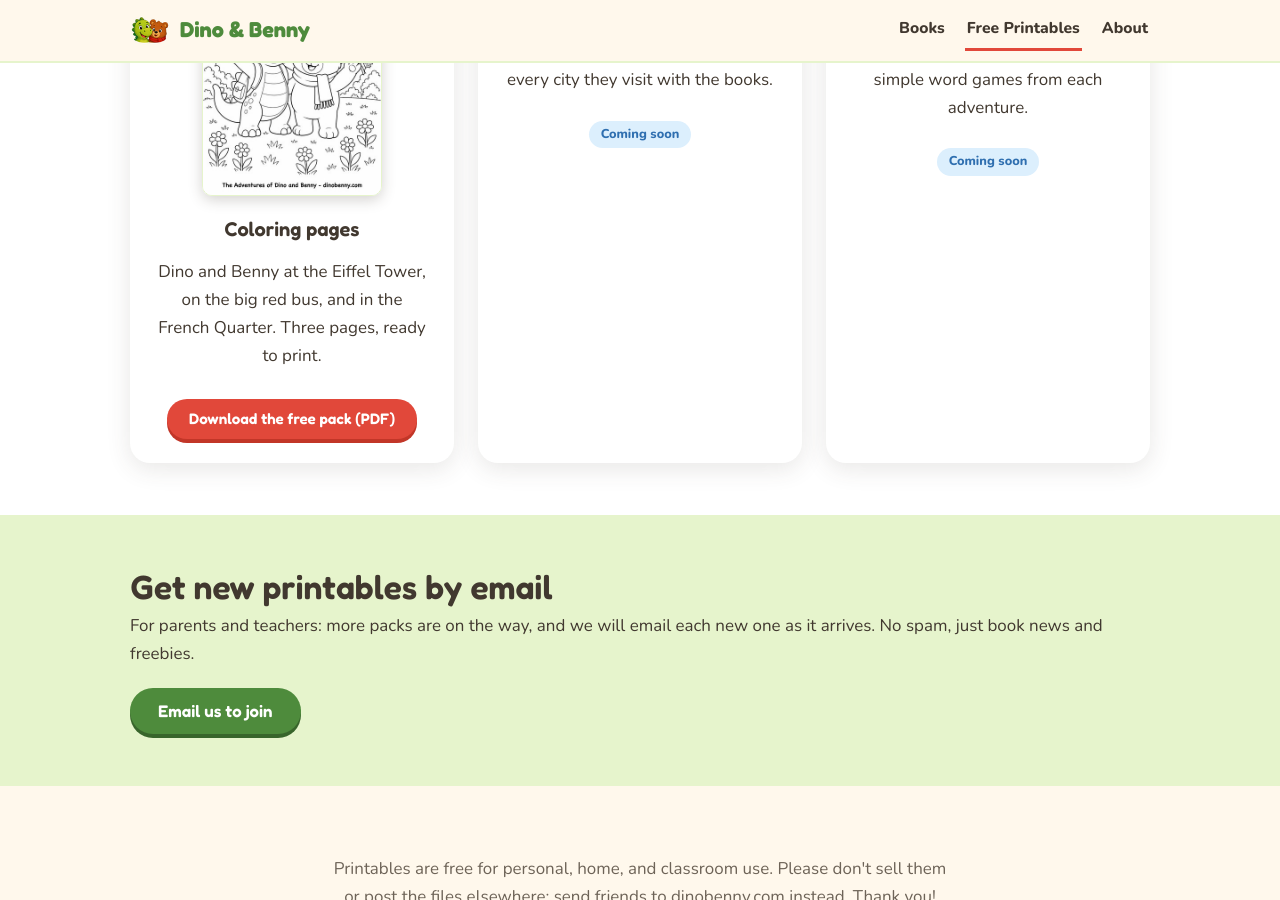
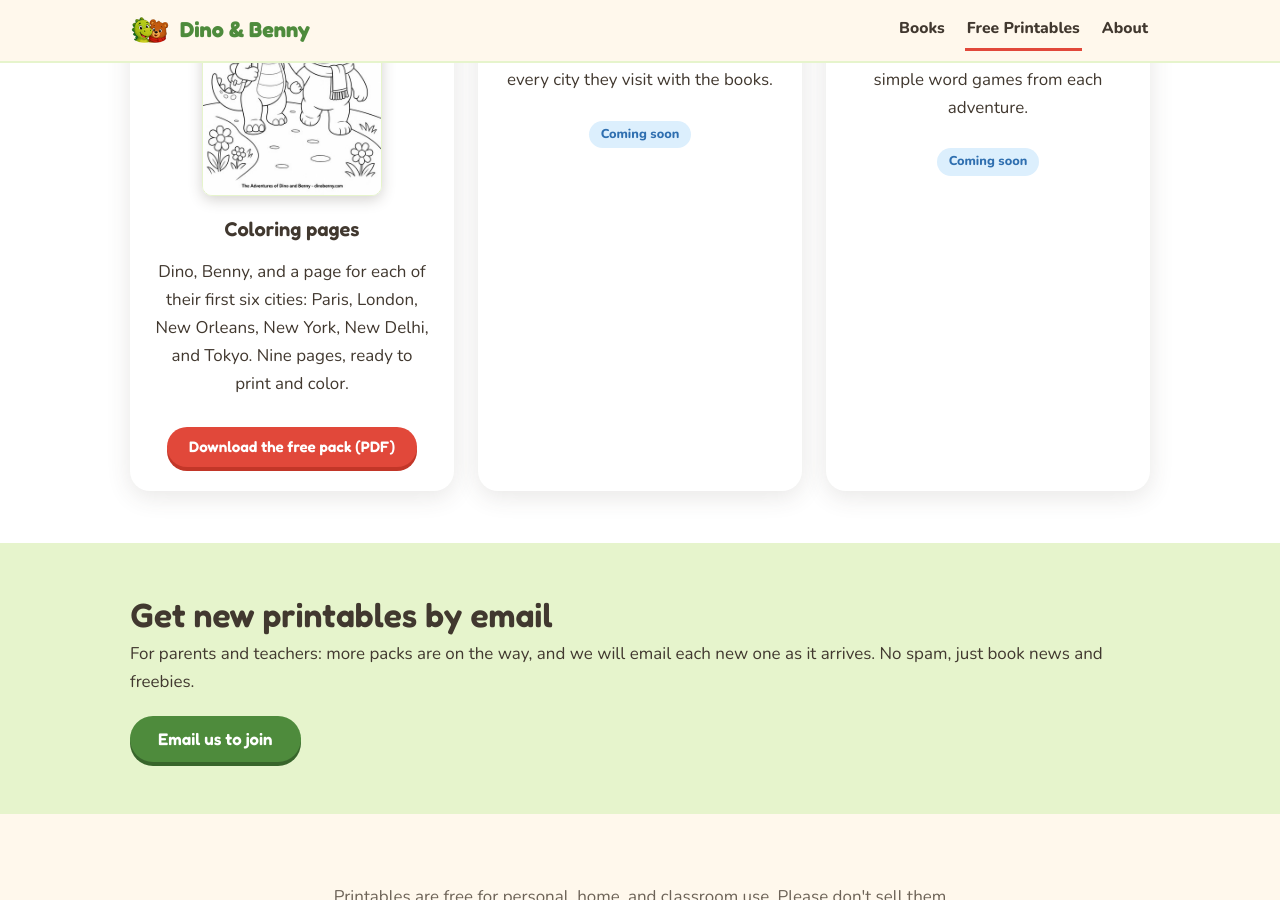
Before and after one commit to Dino-Benny/dino-benny.github.io, a Jekyll site: the page built from printables.html, in a window 1280 px wide and 900 px high, scrolled down 475 px. Built offline with Jekyll 4.4.1, drawn with Linux system fonts in a browser that asks for light colours.

Commit message:
Dino&Benny

```diff
--- a/printables.html
+++ b/printables.html
@@ -18,9 +18,9 @@ og_description: "Coloring pages and activity sheets from the books, free for hom
   <div class="wrap center">
     <div class="print-grid">
       <div class="print-card">
-        <img class="preview" src="/images/coloring-preview.jpg" alt="Preview of a coloring page: Dino and Benny in front of the Eiffel Tower" width="400" height="600" loading="lazy">
+        <img class="preview" src="/images/coloring-preview.jpg" alt="Preview of a coloring page: Dino and Benny walking side by side, ready to color" width="400" height="600" loading="lazy">
         <h3>Coloring pages</h3>
-        <p>Dino and Benny at the Eiffel Tower, on the big red bus, and in the French Quarter. Three pages, ready to print.</p>
+        <p>Dino, Benny, and a page for each of their first six cities: Paris, London, New Orleans, New York, New Delhi, and Tokyo. Nine pages, ready to print and color.</p>
         <a class="btn" href="/files/dino-benny-coloring-pack.pdf" download>Download the free pack (PDF)</a>
       </div>
       <div class="print-card">
```
Also changed, not shown: _books/a-london-adventure.md (+2 -2 lines), _books/a-new-delhi-adventure.md (+2 -2 lines), _books/a-new-orleans-adventure.md (+2 -2 lines), _books/a-parisian-adventure.md (+2 -2 lines), _books/a-tokyo-adventure.md (+2 -2 lines), images/coloring-preview.jpg, images/cover-london-sm.jpg, images/cover-london.jpg, images/cover-newdelhi-sm.jpg, images/cover-newdelhi.jpg, images/cover-neworleans-sm.jpg, images/cover-neworleans.jpg, images/cover-newyork-sm.jpg, images/cover-newyork.jpg, 4 more files.
